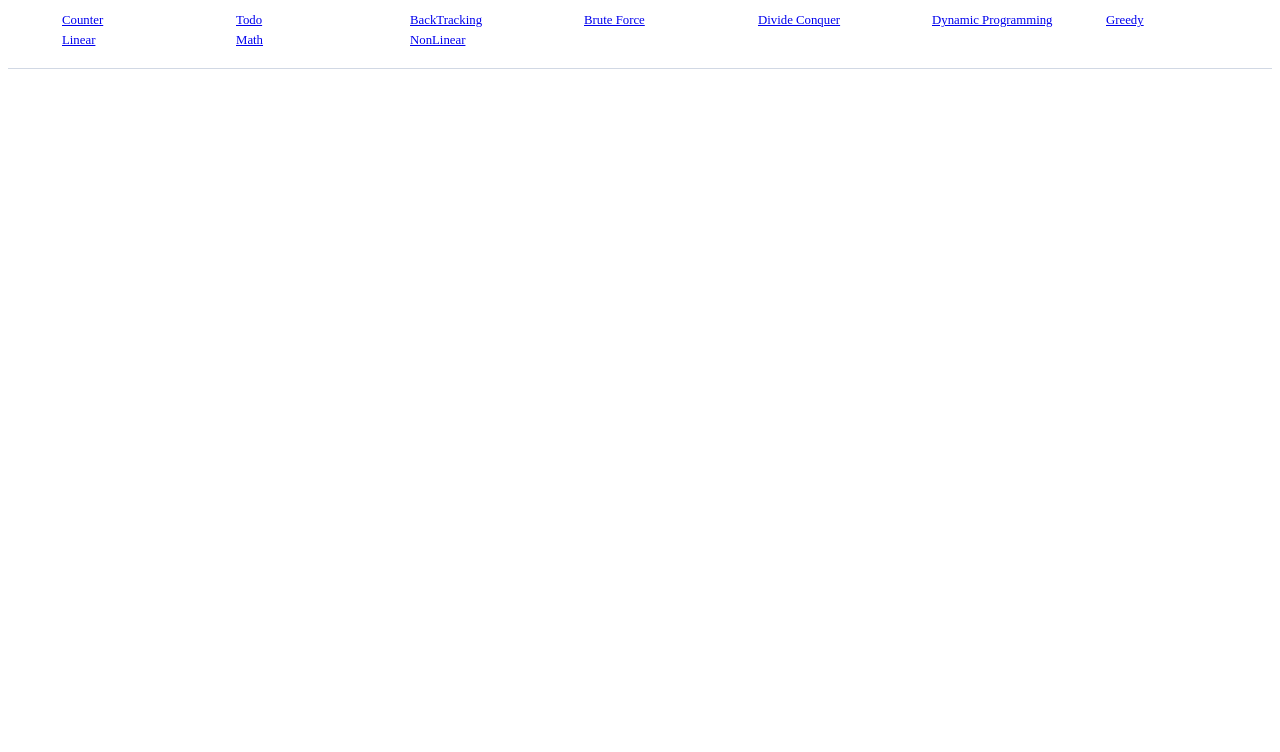
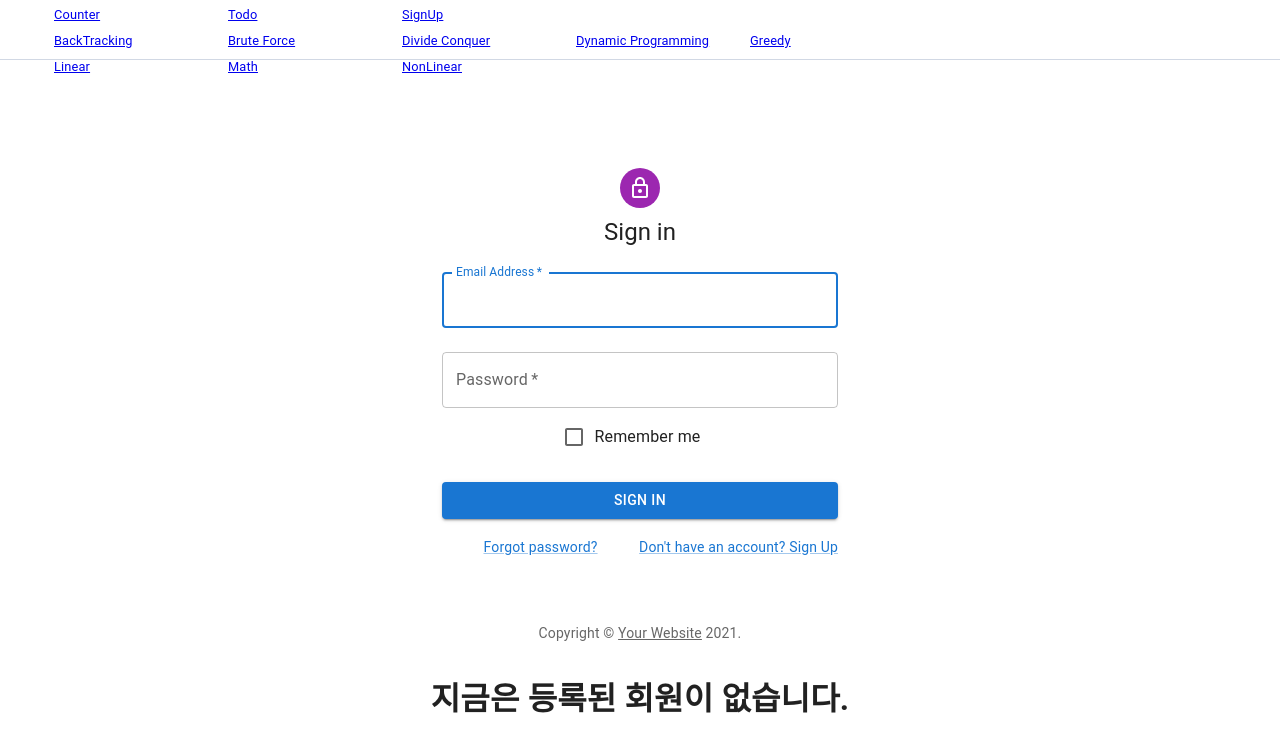
Before and after one commit to lmn165/cofin-django-react-algorithm, a React (Create React App) app in the folder frontend/: page /signup in a window 1280 px wide. Shown: the top 752 px of the page. Built offline with nearby package versions, Linux system fonts and the light colour scheme.

Commit message:
Sept 29 add user page

```diff
--- a/frontend/src/App.js
+++ b/frontend/src/App.js
@@ -1,13 +1,13 @@
 import React from 'react'
 import { Route, Redirect, Switch } from 'react-router-dom'
-import { HomePage, Navigation, Counter, Todo } from 'common'
+import { HomePage, Navigation, Counter, Todo, SignUp } from 'common'
 import { BackTracking, BruteForce, DivideConquer, DynamicProgramming, Greedy} from 'algorithm'
 import { Linear, Math, NonLinear} from 'datastructure'
 import { createStore, combineReducers } from 'redux'
 import { Provider } from 'react-redux'
-import { todoReducer } from 'reducers'
+import { todoReducer, userReducer } from 'reducers'
 
-const rootReducer = combineReducers({todoReducer})
+const rootReducer = combineReducers({todoReducer, userReducer})
 const store = createStore(rootReducer)
 
 const App = () => (
@@ -20,6 +20,8 @@
 
       <Route exact path='/counter' component= { Counter }/>
       <Route exact path='/todo' component= { Todo }/>
+      <Route exact path='/signup' component= { SignUp }/>
+
       <Route exact path='/backtracking' component= { BackTracking }/>
       <Route exact path='/bruteforce' component= { BruteForce }/>
       <Route exact path='/divideconquer' component= { DivideConquer }/>
--- a/frontend/src/common/components/Navigation.js
+++ b/frontend/src/common/components/Navigation.js
@@ -7,6 +7,8 @@
     <NavList>
         <NavItem><Link to='/counter'>Counter</Link></NavItem>
         <NavItem><Link to='/todo'>Todo</Link></NavItem>
+        <NavItem><Link to='/signup'>SignUp</Link></NavItem>
+        <br/>
         <NavItem><Link to='/backtracking'>BackTracking</Link></NavItem>
         <NavItem><Link to='/bruteforce'>Brute Force</Link></NavItem>
         <NavItem><Link to='/divideconquer'>Divide Conquer</Link></NavItem>
--- /dev/null
+++ b/frontend/src/common/components/UserJoin.js
@@ -0,0 +1,137 @@
+import React, {useState} from 'react';
+import Avatar from '@mui/material/Avatar';
+import Button from '@mui/material/Button';
+import CssBaseline from '@mui/material/CssBaseline';
+import TextField from '@mui/material/TextField';
+import FormControlLabel from '@mui/material/FormControlLabel';
+import Checkbox from '@mui/material/Checkbox';
+import Link from '@mui/material/Link';
+import Grid from '@mui/material/Grid';
+import Box from '@mui/material/Box';
+import LockOutlinedIcon from '@mui/icons-material/LockOutlined';
+import Typography from '@mui/material/Typography';
+import Container from '@mui/material/Container';
+import { createTheme, ThemeProvider } from '@mui/material/styles';
+
+import { useDispatch } from 'react-redux'
+import { addUserAction } from 'reducers/user.reducer'
+
+function Copyright(props) {
+  return (
+    <Typography variant="body2" color="text.secondary" align="center" {...props}>
+      {'Copyright © '}
+      <Link color="inherit" href="https://material-ui.com/">
+        Your Website
+      </Link>{' '}
+      {new Date().getFullYear()}
+      {'.'}
+    </Typography>
+  );
+}
+
+const theme = createTheme();
+
+export default function UserJoin() {
+    const [email, setEmail] = useState('')
+    const [pwd, setPwd] = useState('')
+    const dispatch = useDispatch()
+
+    const handleSubmit = e => {
+      e.preventDefault();
+      const newUser = {
+        email,
+        pwd
+      }
+      console.log(newUser.email)
+      console.log(newUser.pwd)
+      addUser(newUser)
+      setEmail('')
+      setPwd('')
+    };
+
+    const addUser = user => (dispatch(addUserAction(user)))
+
+    const handleAddress = e => {
+        e.preventDefault()
+        setEmail(e.target.value)
+    }
+
+    const handlePwd = e => {
+        e.preventDefault()
+        setPwd(e.target.value)
+    }
+
+    return (
+      <ThemeProvider theme={theme}>
+        <Container component="main" maxWidth="xs">
+          <CssBaseline />
+          <Box
+            sx={{
+              marginTop: 8,
+              display: 'flex',
+              flexDirection: 'column',
+              alignItems: 'center',
+            }}
+          >
+            <Avatar sx={{ m: 1, bgcolor: 'secondary.main' }}>
+              <LockOutlinedIcon />
+            </Avatar>
+            <Typography component="h1" variant="h5">
+              Sign in
+            </Typography>
+            <Box component="form" onSubmit={handleSubmit} noValidate sx={{ mt: 1 }} method="POST">
+              <TextField
+                margin="normal"
+                required
+                fullWidth
+                id="email"
+                label="Email Address"
+                name="email"
+                value = {email}
+                onChange = {handleAddress}
+                autoComplete="email"
+                autoFocus
+              />
+              <TextField
+                margin="normal"
+                required
+                fullWidth
+                name="password"
+                label="Password"
+                type="password"
+                id="password"
+                value = {pwd}
+                onChange = {handlePwd}
+                autoComplete="current-password"
+              />
+              <FormControlLabel
+                control={<Checkbox value="remember" color="primary" />}
+                label="Remember me"
+              />
+              <Button
+                type="submit"
+                fullWidth
+                variant="contained"
+                sx={{ mt: 3, mb: 2 }}
+              >
+                Sign In
+              </Button>
+              <Grid container>
+                <Grid item xs>
+                  <Link href="#" variant="body2">
+                    Forgot password?
+                  </Link>
+                </Grid>
+                <Grid item>
+                  <Link href="#" variant="body2">
+                    {"Don't have an account? Sign Up"}
+                  </Link>
+                </Grid>
+              </Grid>
+            </Box>
+          </Box>
+          <Copyright sx={{ mt: 8, mb: 4 }} />
+        </Container>
+      </ThemeProvider>
+    );
+}
--- /dev/null
+++ b/frontend/src/common/components/UserList.js
@@ -0,0 +1,11 @@
+import React from "react";
+import { useSelector } from "react-redux";
+
+export default function UserList() {
+    const users = useSelector( state => state.userReducer.users)
+
+    return(<>
+        {users.length === 0 && (<h1>지금은 등록된 회원이 없습니다.</h1>) }
+        {users.length !== 0 && (<h1>{users.length} 명의 회원이 있습니다.</h1>)}
+    </>)
+}
--- /dev/null
+++ b/frontend/src/common/containers/SignUp.js
@@ -0,0 +1,14 @@
+import React from "react";
+import styled from 'styled-components'
+import { UserJoin, UserList } from 'common'
+
+export default function SignUp() {
+    return(
+        <TodoDiv>
+            <UserJoin/>
+            <UserList/>
+        </TodoDiv>
+    )
+}
+
+const TodoDiv = styled.div` text-align: center; `
--- a/frontend/src/common/index.js
+++ b/frontend/src/common/index.js
@@ -5,3 +5,6 @@
 export { default as HomePage } from 'common/pages/HomePage'
 export { default as TodoList } from 'common/components/TodoList'
 export { default as TodoInput } from 'common/components/TodoInput'
+export { default as UserJoin } from 'common/components/UserJoin'
+export { default as UserList } from 'common/components/UserList'
+export { default as SignUp } from 'common/containers/SignUp'
--- a/frontend/src/reducers/index.js
+++ b/frontend/src/reducers/index.js
@@ -1 +1,2 @@
 export { default as todoReducer } from 'reducers/todo.reducer'
+export { default as userReducer } from 'reducers/user.reducer'
--- /dev/null
+++ b/frontend/src/reducers/user.reducer.js
@@ -0,0 +1,10 @@
+const initialState = {users:[], user:{}}
+export const addUserAction = user => ({type: "ADD_USER", payload: user})
+const userReducer = (state = initialState, action) => {
+    switch(action.type){
+        case "ADD_USER": return {...state, users:[...state.users, action.payload]}
+        default: return state
+    }
+}
+
+export default userReducer
```
